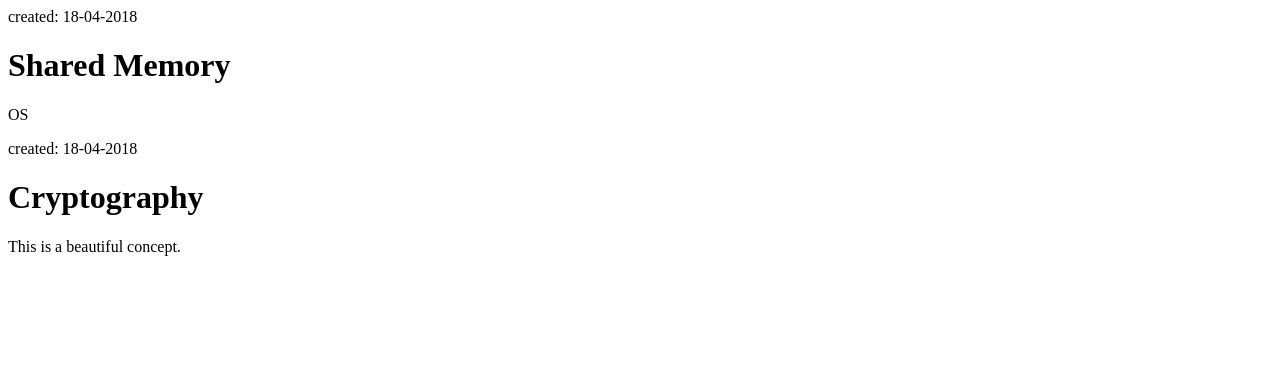
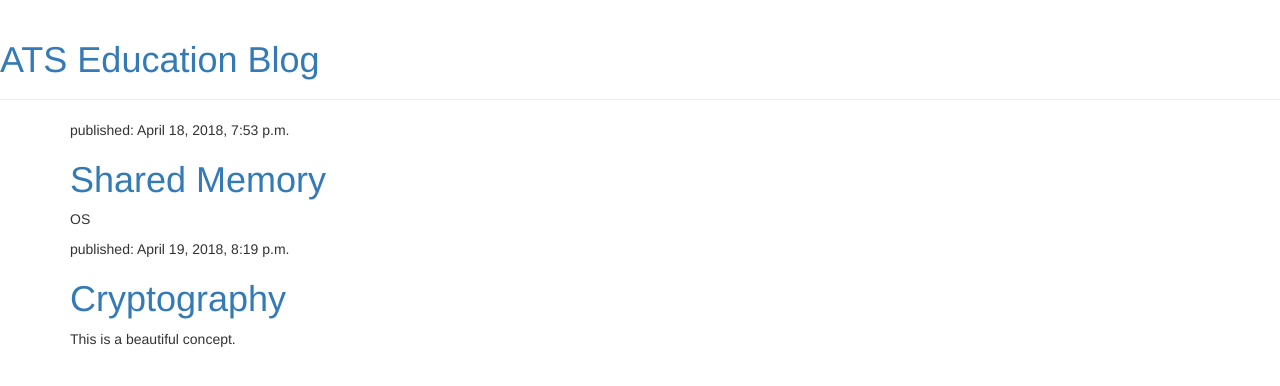
Before and after one commit to madhurprem1/mysite, a Django app: page / in a window 1280 px wide. Shown: the top 386 px of the page. Run offline with Django 3.2, Linux system fonts and the light colour scheme; data comes from the database, SQL or seed files in the repository; some libraries are stand-ins or nearby versions.

Commit message:
start to use css

```diff
--- a/blog/templates/blog/post_list.html
+++ b/blog/templates/blog/post_list.html
@@ -1,13 +1,31 @@
-   {% block content %}
-	<title>ATS BLOG</title>
+  {% load staticfiles %}
+<html>
+    <head>
+        <title>ATS Education Blog</title>
+        <link rel="stylesheet" href="//maxcdn.bootstrapcdn.com/bootstrap/3.2.0/css/bootstrap.min.css">
+        <link rel="stylesheet" href="//maxcdn.bootstrapcdn.com/bootstrap/3.2.0/css/bootstrap-theme.min.css">
+        <link rel="stylesheet" href="{% static 'css/blog.css' %}">
+    </head>
+    <body>
+        <div class="page-header">
+    <h1><a href="/">ATS Education Blog</a></h1>
+</div>
 
+<div class="content container">
+    <div class="row">
+        <div class="col-md-8">
+            {% for post in posts %}
+                <div class="post">
+                    <div class="date">
+                        <p>published: {{ post.publish_date }}</p>
+                    </div>
+                    <h1><a href="">{{ post.title }}</a></h1>
+                    <p>{{ post.text|linebreaksbr }}</p>
+                </div>
+            {% endfor %}
+        </div>
+    </div>
+</div>
 
-
-    {% for post in posts %}
-        <div class="post">
-            <p class="date">created: {{ post.create_date|date:'d-m-Y' }}</p>
-            <h1><a >{{ post.title }}</a></h1>
-            <p>{{ post.text|truncatechars:200 }}</p>
-        </div>
-    {% endfor %}
-{% endblock content %}
+    </body>
+</html>
--- a/blog/views.py
+++ b/blog/views.py
@@ -4,6 +4,6 @@ from .models import Post
 
 # Create your views here.
 def post_list(request):
-    posts = Post.objects.order_by('publish_date')
+    posts = Post.objects.filter(publish_date__lte=timezone.now()).order_by('publish_date')
     print posts
     return render(request, 'blog/post_list.html', {'posts': posts})
```
Also changed, not shown: 1 other file.
